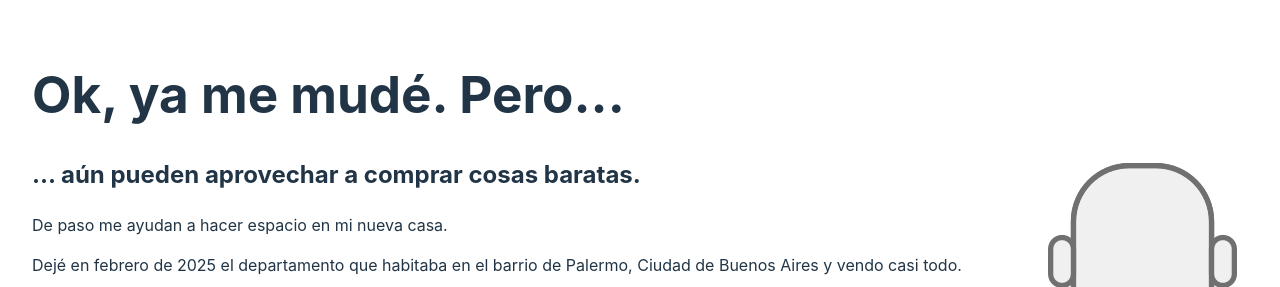
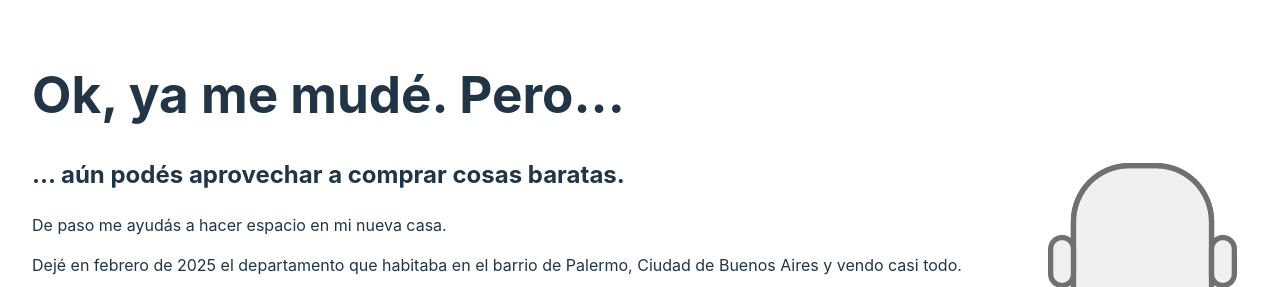
Before and after one commit to brankohbk/mudanza, a Vue app: page / in a window 1280 px wide. Shown: the top 287 px of the page. Built offline with nearby package versions, Linux system fonts and the light colour scheme; no server answers.

Commit message:
fix: typo

```diff
--- a/src/views/HomeView.vue
+++ b/src/views/HomeView.vue
@@ -5,8 +5,8 @@
     <section class="hero">
       <img src="/img/logo.png" alt="Logo de Branko">
       <article>
-        <h2>... aún pueden aprovechar a comprar cosas baratas.</h2>
-<p>De paso me ayudan a hacer espacio en mi nueva casa.</p>
+        <h2>... aún podés aprovechar a comprar cosas baratas.</h2>
+<p>De paso me ayudás a hacer espacio en mi nueva casa.</p>
         <p>Dejé en febrero de 2025 el departamento que habitaba en el barrio de Palermo, Ciudad de Buenos Aires y vendo
           casi todo.</p>
           <p>Te invito a ver el listado y ponerte en contacto por WhatsApp para reservar lo que quieras comprar.</p>
```
